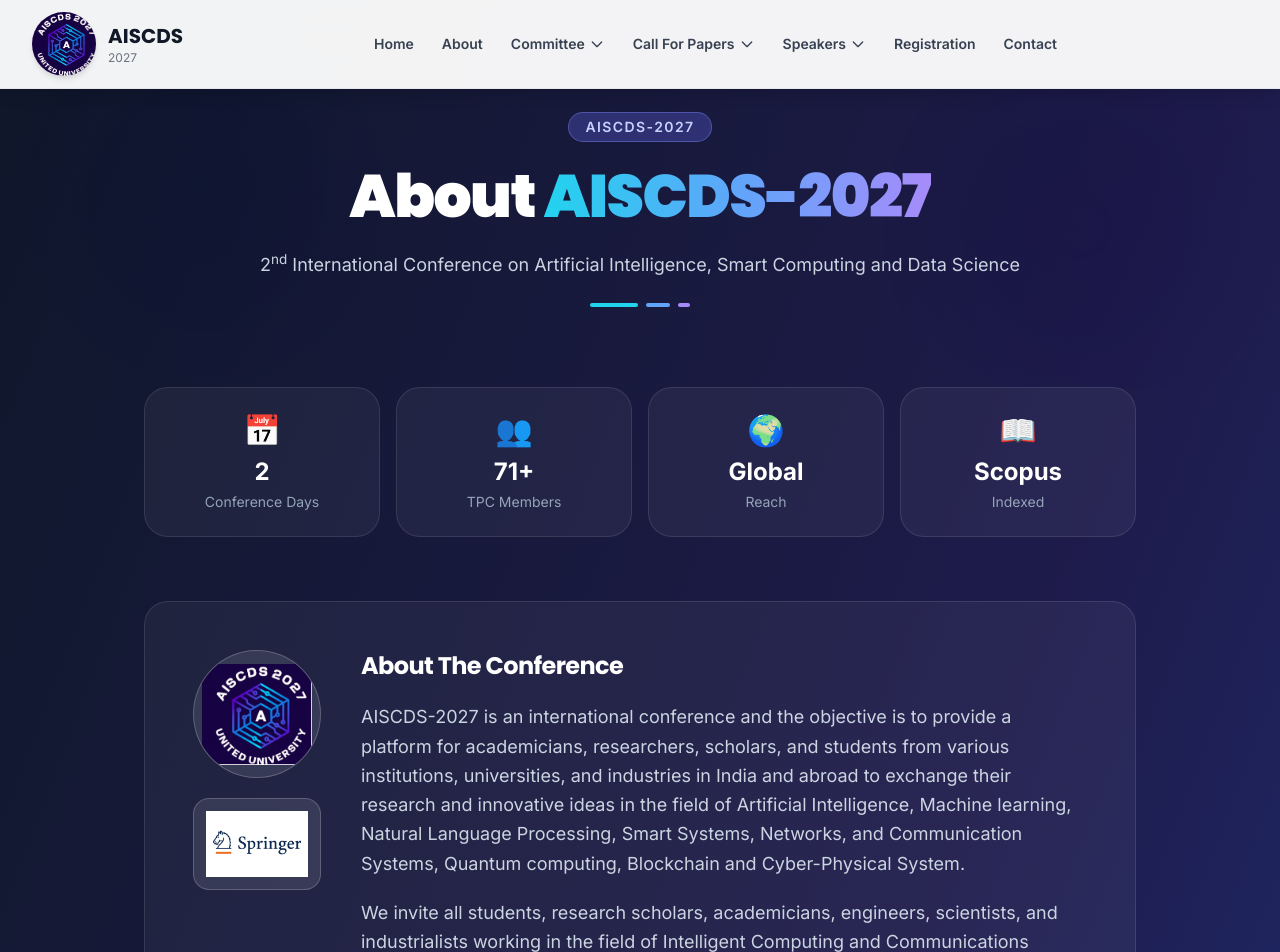
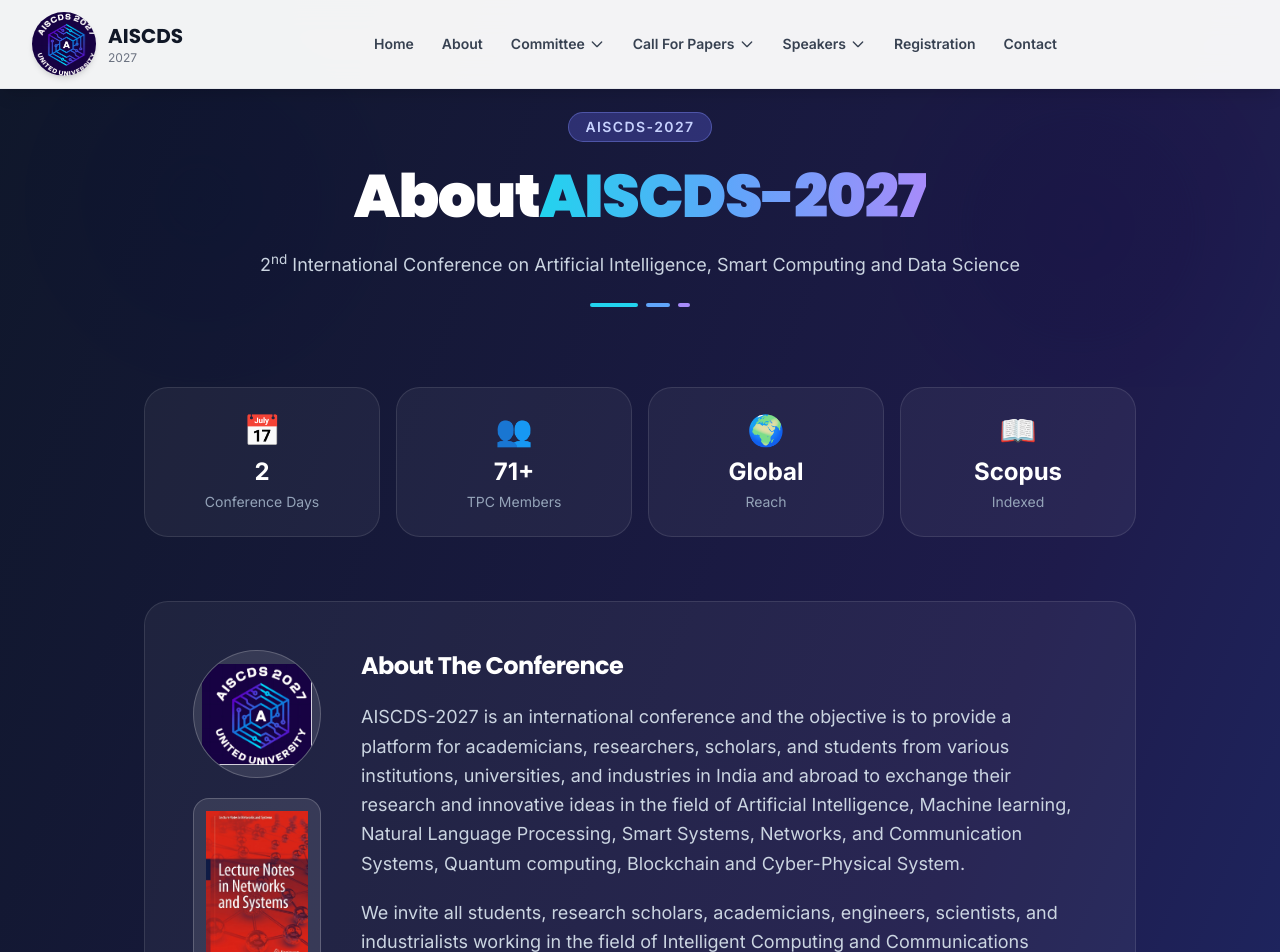
Before and after one commit to manishshukla00/conf_demo, a React (Vite) app: page /about in a window 1280 px wide. Shown: the top 952 px of the page. Built offline with nearby package versions, Linux system fonts and the light colour scheme.

Commit message:
ui update

```diff
--- a/src/components/About.jsx
+++ b/src/components/About.jsx
@@ -12,7 +12,7 @@ const About = () => {
             className="w-40 h-40 object-contain transform transition-transform duration-300 hover:scale-110 hover:shadow-lg"
           />
           <img
-            src="/images/springer.jpeg"
+            src="/images/book.png"
             alt="Taylor & Francis Logo"
             className="w-40 object-contain transform transition-transform duration-300 hover:scale-110 hover:shadow-lg"
           />
@@ -39,18 +39,7 @@ const About = () => {
             experience among each other.
           </p>
           <p className="text-blue-800 font-bold text-justify text-lg">
-            The paper will be published in conference Proceedings Series Lecture Notes in Networks and Systems (LNNS), Springer,
-            USA. <br /> The Proceedings volume will be sent for Indexing to
-            Scopus for Inclusion after publication. <br /> Selected papers
-            (Extended Version) will be submitted for Scopus/SCIE/SCI Journal
-            Publication. <br /> <br /> Special Issue:- Selected Papers (Extended
-            version) will be published in <br /> 1. Recent Advances in Computer
-            Science and Communications, Bentham Science Publishers (Scopus)
-            <br /> 2. International Journal of Sensors, Wireless Communications
-            and Control, Bentham Science Publishers (Scopus) <br /> 3. Journal
-            of Thermal Engineering (ESCI, Scopus) <br /> 4. Sigma Journal of
-            Engineering and Natural Sciences (ESCI) (No APC for any Journal)
-            <br /> 5. Sensors, MDPI journal (SCIE, Scopus) (APC Applicable)
+             All accepted and presented papers will be published in Springer LNNS book series (Scopus Indexed)
           </p>
         </div>
       </div>
--- a/src/pages/About.jsx
+++ b/src/pages/About.jsx
@@ -83,15 +83,15 @@ const About = () => {
             AISCDS-2027
           </span>
           <h1 className={`text-4xl sm:text-5xl lg:text-6xl font-black text-white mb-6 leading-tight transition-all duration-700 ${visible ? "opacity-100 translate-y-0" : "opacity-0 translate-y-8"}`}>
-            About{" "}
+            About
             <span className="bg-clip-text text-transparent bg-gradient-to-r from-cyan-400 via-blue-400 to-violet-400">
               AISCDS-2027
             </span>
           </h1>
           <p className={`text-lg text-slate-300 max-w-3xl mx-auto leading-relaxed transition-all duration-700 delay-100 ${visible ? "opacity-100 translate-y-0" : "opacity-0 translate-y-8"}`}>
                2<sup>nd</sup> International Conference on
-Artificial Intelligence, Smart Computing
-and Data Science
+               Artificial Intelligence, Smart Computing
+               and Data Science
           </p>
           <div className="mt-6 flex justify-center gap-2">
             <div className="h-1 w-12 rounded-full bg-cyan-400"></div>
@@ -123,7 +123,7 @@ and Data Science
               <img src="/images/logo.png" alt="AISCDS Logo" className="w-full h-full object-contain" />
             </div>
             <div className="w-32 bg-white bg-opacity-10 border border-white border-opacity-20 rounded-2xl flex items-center justify-center overflow-hidden p-3">
-              <img src="/images/springer.jpeg" alt="Springer" className="w-full object-contain" />
+              <img src="/images/book.png" alt="Springer" className="w-full object-contain" />
             </div>
           </div>
           {/* Text */}
```
Also changed, not shown: public/images/book.png (added).
